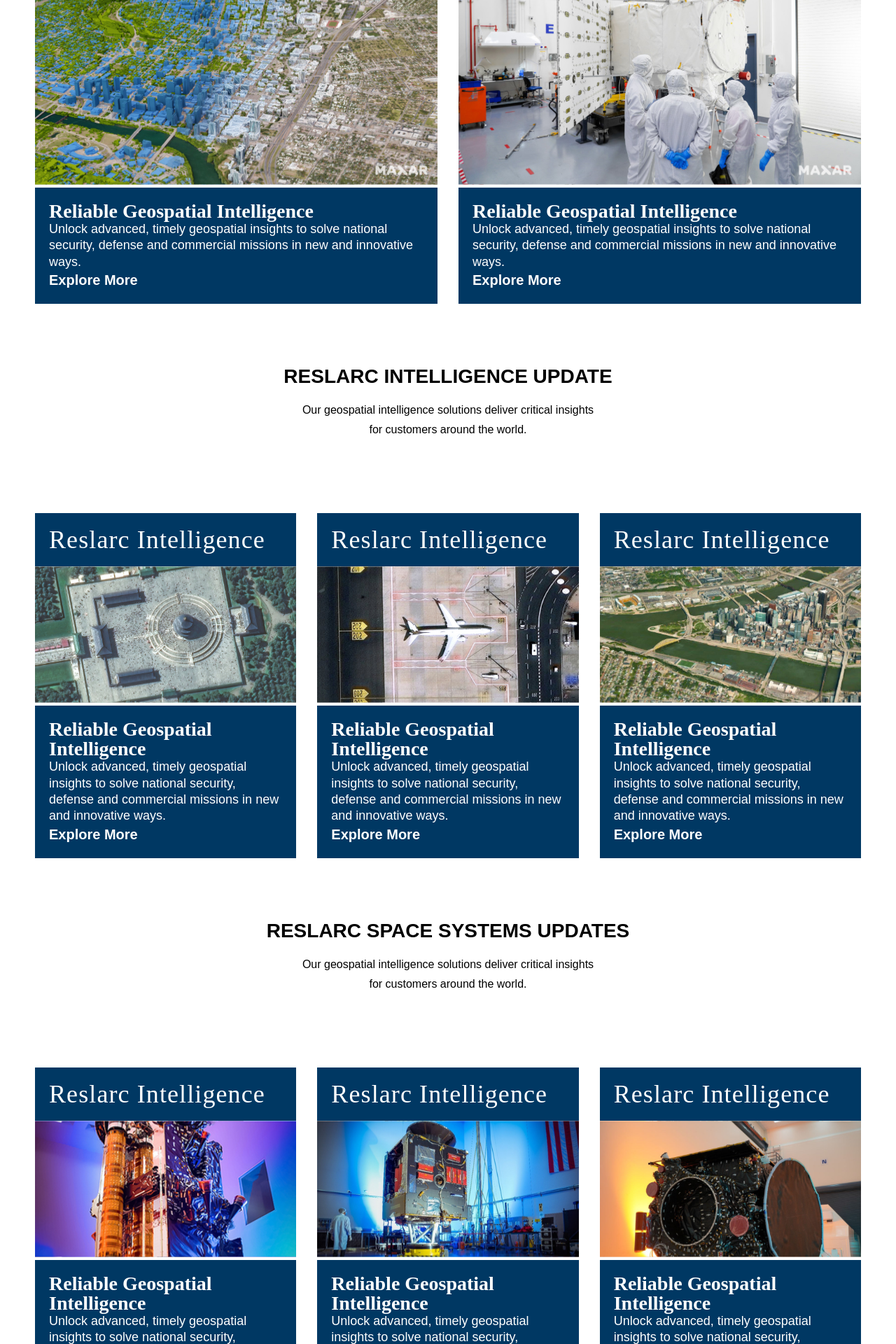
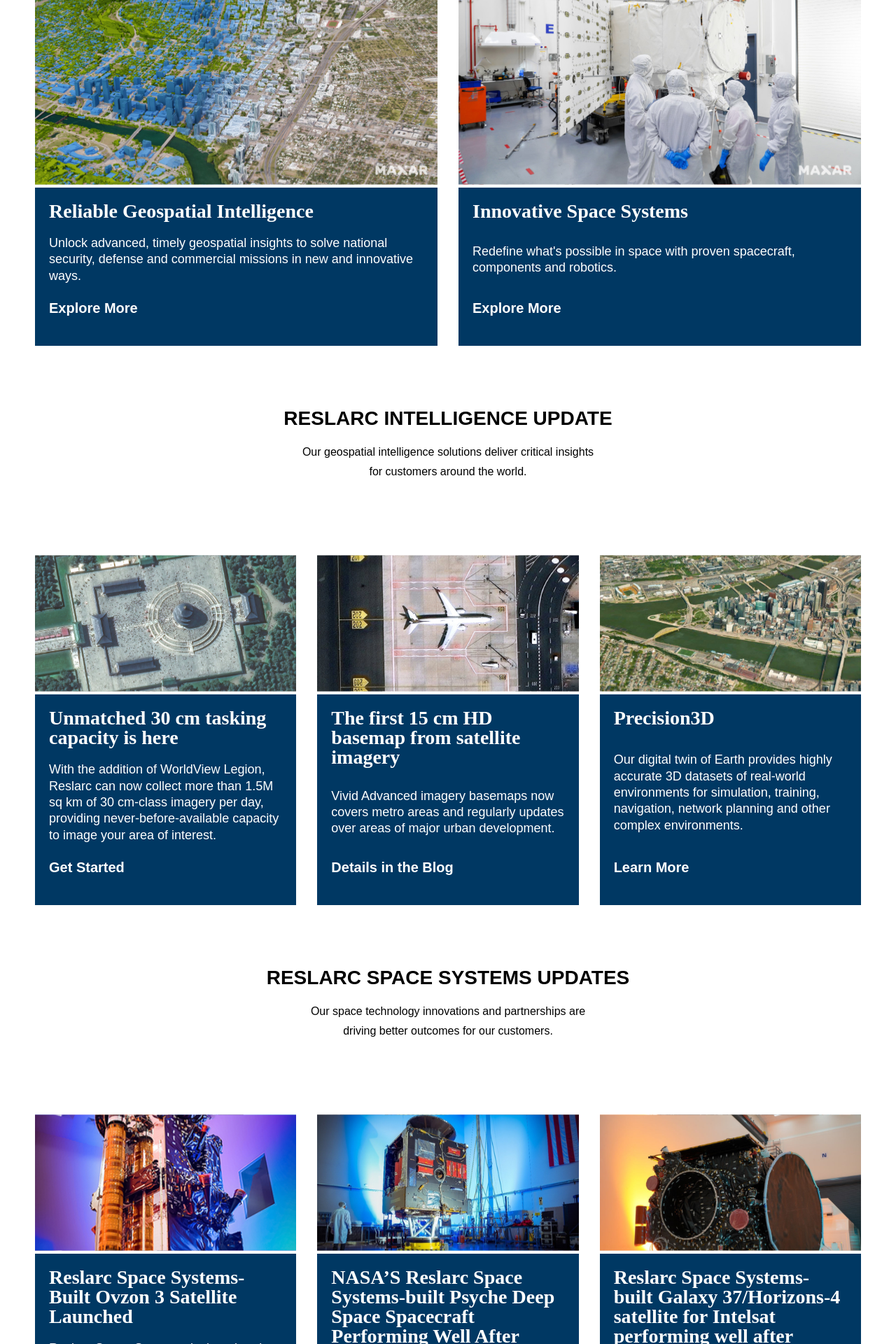
Before and after one commit to Amalykyarima/reslarc_limited, an Angular app: page / in a window 1280 px wide. Shown: the part 880-2800 px from the top of the page at 70% size. Built offline with nearby package versions, Linux system fonts and the light colour scheme.

Commit message:
small fixes

```diff
--- a/src/app/pages/home/home.component.html
+++ b/src/app/pages/home/home.component.html
@@ -31,33 +31,31 @@
         <img width="100%" class="svg-2" src="assets/images/home/image3.svg" alt="Navigation Icon" />
       </div>
       <div class="threeCardComponent">
-        <h4 style="color: #fff;">Reliable Geospatial Intelligence</h4>
+        <h4 style="color: #fff;margin: 0 0 20px 0;">Reliable Geospatial Intelligence</h4>
         <div>
-          <p style="color: #fff;">Unlock advanced, timely geospatial insights to solve national security, defense and
+          <p style="color: #fff;margin: 0 0 20px 0;">Unlock advanced, timely geospatial insights to solve national security, defense and
             commercial missions
             in new and innovative ways.
           </p>
         </div>
-        <a style="color: #fff;">Explore More</a>
+        <a style="color: #fff;margin: 0 0 20px 0;">Explore More</a>
       </div>
     </div>
 
     <div style=" display: flex; flex-direction:column;    width: 100%; ">
       <div class="header">
-        <h3>Reslarc Intelligence</h3>
+        <h3>Reslarc Space Systems</h3>
       </div>
       <div style="width: 100%;">
         <img width="100%" class="svg-2" src="assets/images/home/image8.svg" alt="Navigation Icon" />
       </div>
       <div class="threeCardComponent">
-        <h4 style="color: #fff;">Reliable Geospatial Intelligence</h4>
+        <h4 style="color: #fff;margin: 0 0 20px 0;">Innovative Space Systems</h4>
         <div>
-          <p style="color: #fff;">Unlock advanced, timely geospatial insights to solve national security, defense and
-            commercial missions
-            in new and innovative ways.
+          <p style="color: #fff;margin: 0 0 20px 0;">Redefine what's possible in space with proven spacecraft, components and robotics.
           </p>
         </div>
-        <a style="color: #fff;">Explore More</a>
+        <a style="color: #fff;margin: 0 0 20px 0;">Explore More</a>
       </div>
     </div>
 
@@ -74,128 +72,132 @@
 
   <section class="section1">
     <div style=" display: flex; flex-direction:column;     width: 100%;  ">
-      <div class="header">
-        <h3>Reslarc Intelligence</h3>
-      </div>
+      <!-- <div class="header">
+        <h3>Unmatched 30 cm tasking capacity is here</h3>
+      </div> -->
       <div style="width: 100%;">
         <img width="100%" class="svg-2" src="assets/images/home/image9.svg" alt="Navigation Icon" />
       </div>
       <div class="threeCardComponent">
-        <h4 style="color: #fff;">Reliable Geospatial Intelligence</h4>
+        <h4 style="color: #fff;margin: 0 0 20px 0;">Unmatched 30 cm tasking capacity is here</h4>
         <div>
-          <p style="color: #fff;">Unlock advanced, timely geospatial insights to solve national security, defense and
-            commercial missions
-            in new and innovative ways.
+          <p style="color: #fff;margin: 0 0 20px 0;">With the addition of WorldView Legion, Reslarc can now collect
+            more than 1.5M sq km of 30 cm-class imagery per day, providing
+            never-before-available capacity to image your area of interest.
           </p>
         </div>
-        <a style="color: #fff;">Explore More</a>
+        <a style="color: #fff;margin: 0 0 20px 0;">Get Started</a>
       </div>
     </div>
 
     <div style=" display: flex; flex-direction:column;    width: 100%; ">
-      <div class="header">
+      <!-- <div class="header">
         <h3>Reslarc Intelligence</h3>
-      </div>
+      </div> -->
       <div style="width: 100%;">
         <img width="100%" class="svg-2" src="assets/images/home/image5.svg" alt="Navigation Icon" />
       </div>
       <div class="threeCardComponent">
-        <h4 style="color: #fff;">Reliable Geospatial Intelligence</h4>
+        <h4 style="color: #fff; margin: 0 0 20px 0;">The first 15 cm HD basemap from satellite
+          imagery</h4>
         <div>
-          <p style="color: #fff;">Unlock advanced, timely geospatial insights to solve national security, defense and
-            commercial missions
-            in new and innovative ways.
+          <p style="color: #fff; margin: 0 0 20px 0;">Vivid Advanced imagery basemaps now covers metro areas and
+            regularly updates over areas of major urban development.
           </p>
         </div>
-        <a style="color: #fff;">Explore More</a>
+        <a style="color: #fff; margin: 0 0 20px 0;">Details in the Blog</a>
       </div>
     </div>
 
     <div style=" display: flex; flex-direction:column;    width: 100%; ">
-      <div class="header">
+      <!-- <div class="header">
         <h3>Reslarc Intelligence</h3>
-      </div>
+      </div> -->
       <div style="width: 100%;">
         <img width="100%" class="svg-2" src="assets/images/home/image1.svg" alt="Navigation Icon" />
       </div>
       <div class="threeCardComponent">
-        <h4 style="color: #fff;">Reliable Geospatial Intelligence</h4>
+        <h4 style="color: #fff; margin: 0 0 20px 0;">Precision3D</h4>
         <div>
-          <p style="color: #fff;">Unlock advanced, timely geospatial insights to solve national security, defense and
-            commercial missions
-            in new and innovative ways.
+          <p style="color: #fff; margin: 0 0 20px 0;">Our digital twin of Earth provides highly accurate 3D datasets of
+            real-world environments for simulation, training, navigation,
+            network planning and other complex environments.
           </p>
         </div>
-        <a style="color: #fff;">Explore More</a>
+        <a style="color: #fff; margin: 0 0 20px 0;">Learn More</a>
       </div>
     </div>
 
   </section>
 
   <div class="Reslarc-updates">
-    <h2 class="Reslarc-updates__title">Reslarc SPACE SYSTEMS UPDATES</h2>
+    <h2 class="Reslarc-updates__title">Reslarc Space Systems Updates</h2>
     <p class="Reslarc-updates__description">
-      Our geospatial intelligence solutions deliver critical insights
+      Our space technology innovations and partnerships are
       <br />
-      for customers around the world.
-    </p>
+      driving better outcomes for our customers.    </p>
   </div>
 
   <section class="section1">
     <div style=" display: flex; flex-direction:column;     width: 100%;  ">
-      <div class="header">
+      <!-- <div class="header">
         <h3>Reslarc Intelligence</h3>
-      </div>
+      </div> -->
       <div style="width: 100%;">
         <img width="100%" class="svg-2" src="assets/images/home/image6.svg" alt="Navigation Icon" />
       </div>
       <div class="threeCardComponent">
-        <h4 style="color: #fff;">Reliable Geospatial Intelligence</h4>
+        <h4 style="color: #fff; margin: 0 0 20px 0;">Reslarc Space Systems-Built Ovzon 3 Satellite
+          Launched</h4>
         <div>
-          <p style="color: #fff;">Unlock advanced, timely geospatial insights to solve national security, defense and
-            commercial missions
-            in new and innovative ways.
+          <p style="color: #fff; margin: 0 0 20px 0;">Reslarc Space Systems designed and manufactured this specialized
+            satellite for Ovzon, a Swedish-based SATCOM as-a-Service
+            provider dedicated to offering world-leading mobile satellite
+            communications services, to customers across the globe.
           </p>
         </div>
-        <a style="color: #fff;">Explore More</a>
+        <a style="color: #fff; margin: 0 0 20px 0;">Learn More</a>
       </div>
     </div>
 
     <div style=" display: flex; flex-direction:column;    width: 100%; ">
-      <div class="header">
+      <!-- <div class="header">
         <h3>Reslarc Intelligence</h3>
-      </div>
+      </div> -->
       <div style="width: 100%;">
         <img width="100%" class="svg-2" src="assets/images/home/image7.svg" alt="Navigation Icon" />
       </div>
       <div class="threeCardComponent">
-        <h4 style="color: #fff;">Reliable Geospatial Intelligence</h4>
+        <h4 style="color: #fff; margin: 0 0 20px 0;">NASA’S Reslarc Space Systems-built Psyche
+          Deep Space Spacecraft Performing Well After
+          Launch</h4>
         <div>
-          <p style="color: #fff;">Unlock advanced, timely geospatial insights to solve national security, defense and
-            commercial missions
-            in new and innovative ways.
+          <p style="color: #fff; margin: 0 0 20px 0;">The Reslarc Space Systems-built Psyche chassis spread its two
+            solar arrays and successfully started maneuvers toward the
+            asteroid belt.
           </p>
         </div>
-        <a style="color: #fff;">Explore More</a>
+        <a style="color: #fff; margin: 0 0 20px 0;">Learn More</a>
       </div>
     </div>
 
     <div style=" display: flex; flex-direction:column;    width: 100%; ">
-      <div class="header">
+      <!-- <div class="header">
         <h3>Reslarc Intelligence</h3>
-      </div>
+      </div> -->
       <div style="width: 100%;">
         <img width="100%" class="svg-2" src="assets/images/home/image2.svg" alt="Navigation Icon" />
       </div>
       <div class="threeCardComponent">
-        <h4 style="color: #fff;">Reliable Geospatial Intelligence</h4>
+        <h4 style="color: #fff; margin: 0 0 20px 0;">Reslarc Space Systems-built Galaxy
+          37/Horizons-4 satellite for Intelsat performing
+          well after launch</h4>
         <div>
-          <p style="color: #fff;">Unlock advanced, timely geospatial insights to solve national security, defense and
-            commercial missions
-            in new and innovative ways.
+          <p style="color: #fff; margin: 0 0 20px 0;">Shortly after liftoff and separation, the satellite began receiving
+            and sending signals and deployed its solar arrays.
           </p>
         </div>
-        <a style="color: #fff;">Explore More</a>
+        <a style="color: #fff; margin: 0 0 20px 0;">Learn More</a>
       </div>
     </div>
 
--- a/src/app/pages/home/home.component.scss
+++ b/src/app/pages/home/home.component.scss
@@ -110,7 +110,7 @@
     display: table;
 
     @media (min-width: 1080px) {
-      width: 50%;
+      width: 60%;
     }
 
     h1 {
```
